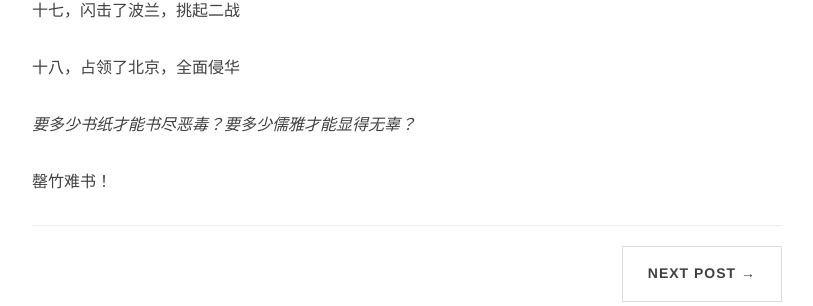
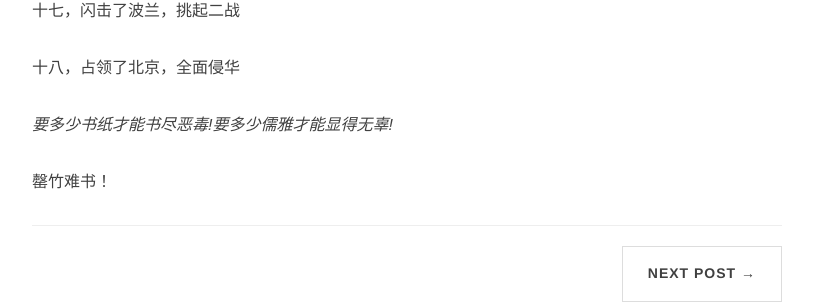
Before and after one commit to ovule-seed/ovule-seed.github.io, a Jekyll site: the page built from _posts/2023-01-01-a1.md, in a window 1280 px wide and 900 px high, scrolled down 1574 px. Shown: the part 166-472 px from the top of the window, without its empty margins (233-1046 px from the left). Built offline with Jekyll 4.4.1, drawn with Linux system fonts in a browser that asks for light colours; nearby versions of some CDN libraries; comment, search, counter and statistics services are not loaded.

Commit message:
Update 2023-01-01-a1.md

```diff
--- a/_posts/2023-01-01-a1.md
+++ b/_posts/2023-01-01-a1.md
@@ -50,6 +50,6 @@ description:
 
 十八，占领了北京，全面侵华
 
-_要多少书纸才能书尽恶毒？要多少儒雅才能显得无辜？_
+_要多少书纸才能书尽恶毒!要多少儒雅才能显得无辜!_
 
 罄竹难书！
```
